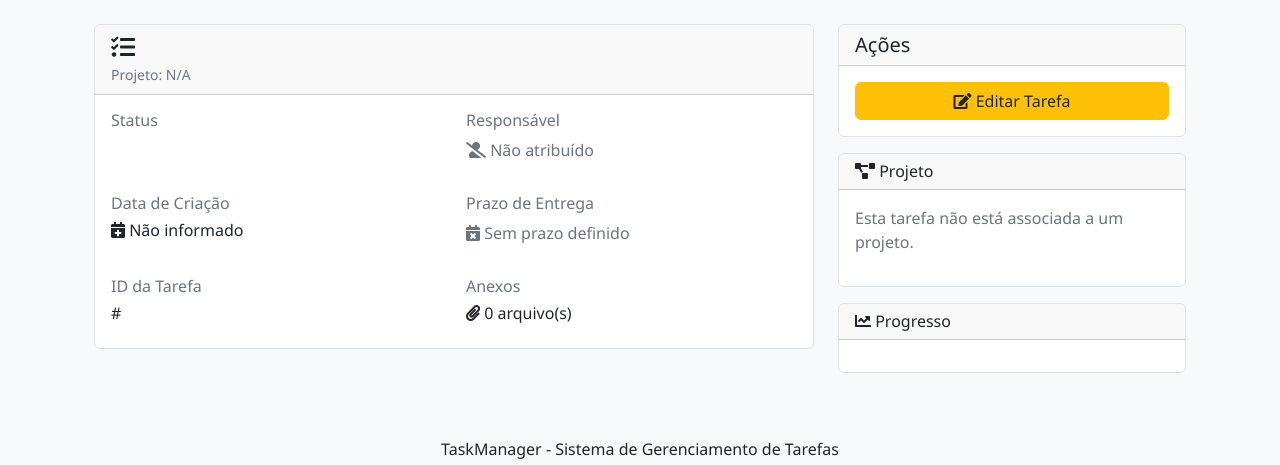
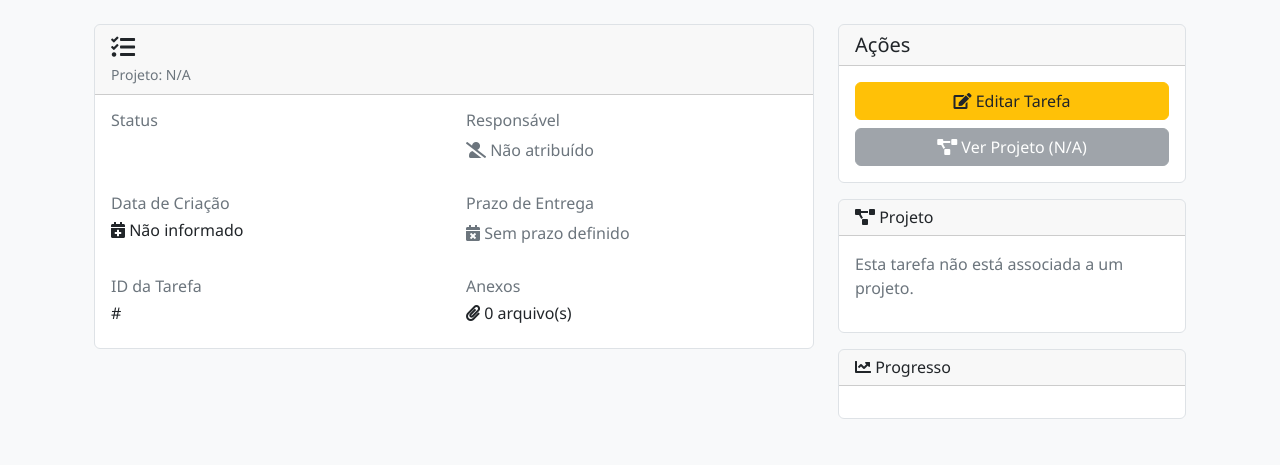
Before and after one commit to PedroB97/Task-Manager, a Flask app: template templates/tasks/view.html in a window 1280 px wide. Shown: the part 56-521 px from the top of the page. Run offline with Flask 3, Linux system fonts and the light colour scheme; the template is opened without the code that fills it, so the values that code supplies are empty; some libraries are stand-ins or nearby versions.

Commit message:
Update view.html

```diff
--- a/templates/tasks/view.html
+++ b/templates/tasks/view.html
@@ -167,6 +167,10 @@
                            class="btn btn-primary">
                             <i class="fas fa-project-diagram"></i> Ver Projeto
                         </a>
+                        {% else %}
+                        <a href="#" class="btn btn-secondary disabled">
+                            <i class="fas fa-project-diagram"></i> Ver Projeto (N/A)
+                        </a>
                         {% endif %}
 
                         {% if current_user.is_admin %}
```
